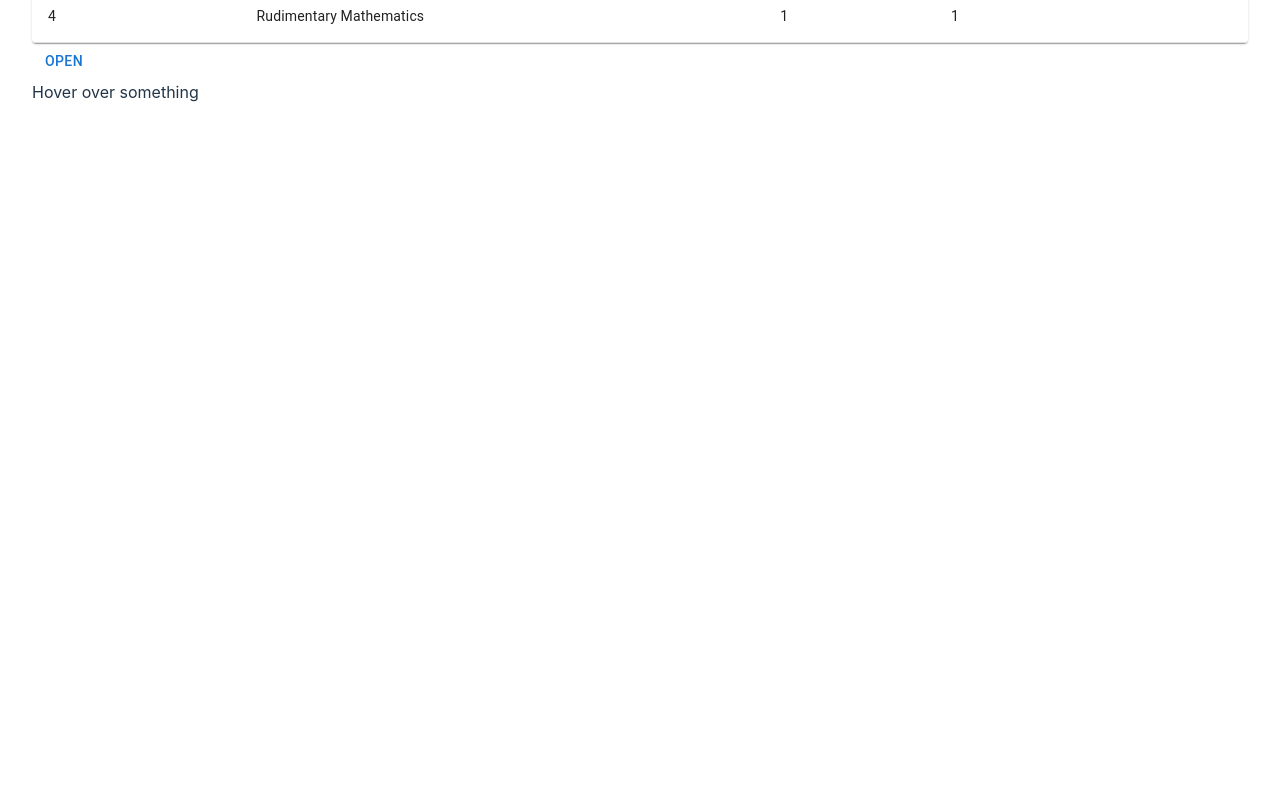
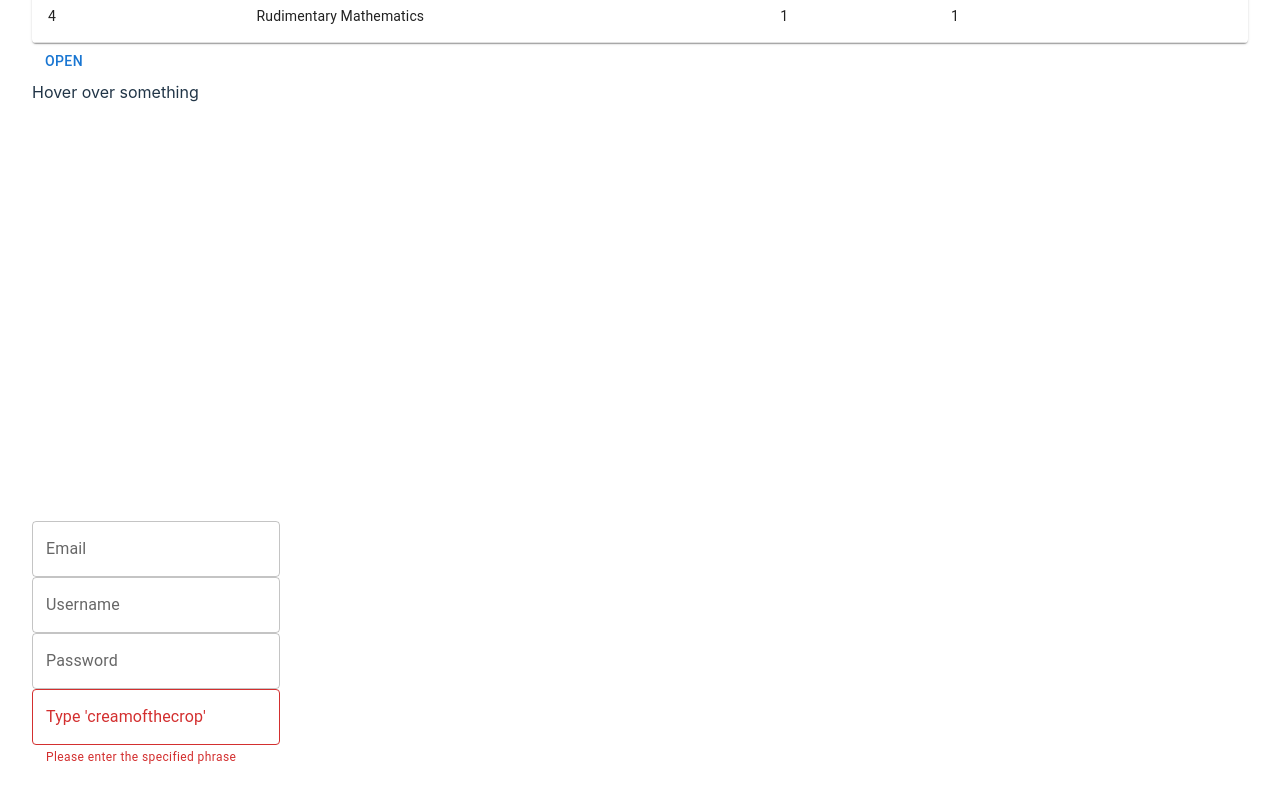
Before and after one commit to daze-dream/messing-with-useHookTs, a React (Vite) app: page / in a window 1280 px wide. Shown: the part 311-1111 px from the top of the page. Before the commit the page ends 864 px from the top, so only its background shows below. Built offline with nearby package versions, Linux system fonts and the light colour scheme.

Commit message:
random shit

```diff
--- a/package.json
+++ b/package.json
@@ -18,6 +18,8 @@
     "@types/react-router-dom": "^5.3.3",
     "localforage": "^1.10.0",
     "match-sorter": "^6.3.1",
+    "openapi-types": "^12.1.3",
+    "openapi-typescript": "^6.5.5",
     "react": "^18.2.0",
     "react-dom": "^18.2.0",
     "react-router-dom": "^6.14.2",
--- a/src/App.tsx
+++ b/src/App.tsx
@@ -6,6 +6,7 @@ import {
 } from "./TableWithDynamicRowSpan";
 import { Button, Drawer } from "@mui/material";
 import { useRef, useState } from "react";
+import ComplexForm from "./tryingReducers";
 
 function App() {
   const ref = useRef(null);
@@ -86,6 +87,8 @@ function App() {
         </Button>
         <div>{hoveredItem}</div>
       </div>
+      <div></div>
+      <ComplexForm></ComplexForm>
     </>
   );
 }
--- /dev/null
+++ b/src/tryingReducers.tsx
@@ -0,0 +1,113 @@
+import React, { useReducer } from "react";
+import TextField from "@mui/material/TextField";
+import Button from "@mui/material/Button";
+import { FormControl, FormLabel } from "@mui/material";
+
+const VALIDATION_FORM_STRING: string = "creamofthecrop";
+
+enum FormActionTypes {
+  TEXT_FIELD_CHANGED = "TEXT_FIELD_CHANGED",
+  VALIDATION_CHANGED = "VALIDATION_CHANGED",
+}
+
+type FormAction = {
+  type: FormActionTypes;
+  field: keyof FormData;
+  payload: any;
+};
+
+type FormData = {
+  email: string;
+  password: string;
+  username: string;
+  validation: string;
+  isValidationCorrect: boolean;
+  validationTouched: boolean;
+};
+
+function formReducer(previousState: FormData, action: FormAction): FormData {
+  console.log("ACTIOn", action.payload);
+
+  switch (action.type) {
+    case FormActionTypes.TEXT_FIELD_CHANGED: {
+      return {
+        ...previousState,
+        [action.field]: action.payload,
+      };
+    }
+    case FormActionTypes.VALIDATION_CHANGED: {
+      return {
+        ...previousState,
+        validation: action.payload,
+        isValidationCorrect: action.payload === VALIDATION_FORM_STRING,
+        validationTouched: true,
+      };
+    }
+    default:
+      return previousState;
+  }
+}
+
+function ComplexForm(): JSX.Element {
+  const initialState: FormData = {
+    email: "",
+    password: "",
+    username: "",
+    validation: "",
+    isValidationCorrect: false,
+    validationTouched: false,
+  };
+
+  const [formState, dispatch] = useReducer(formReducer, initialState);
+
+  function handleTextFieldChange(
+    field: keyof FormData,
+    e: React.ChangeEvent<HTMLInputElement | HTMLTextAreaElement>
+  ) {
+    dispatch({
+      type: FormActionTypes.TEXT_FIELD_CHANGED,
+      field: field,
+      payload: e.target.value,
+    });
+  }
+
+  function handleValidationFieldChanged(
+    e: React.ChangeEvent<HTMLInputElement | HTMLTextAreaElement>
+  ) {
+    dispatch({
+      type: FormActionTypes.VALIDATION_CHANGED,
+      field: "validation",
+      payload: e.target.value,
+    });
+  }
+  return (
+    <div>
+      <FormControl>
+        <TextField
+          label={"Email"}
+          onChange={(e) => handleTextFieldChange("email", e)}
+          value={formState.email}
+        ></TextField>
+        <TextField
+          label={"Username"}
+          onChange={(e) => handleTextFieldChange("username", e)}
+          value={formState.username}
+        ></TextField>
+        <TextField
+          label={"Password"}
+          onChange={(e) => handleTextFieldChange("password", e)}
+          value={formState.password}
+        ></TextField>
+        <TextField
+          error={!formState.isValidationCorrect}
+          helperText={ !formState.isValidationCorrect && "Please enter the specified phrase"}
+          label={"Type 'creamofthecrop'"}
+          onChange={(e) => handleValidationFieldChanged(e)}
+          value={formState.validation}
+        ></TextField>
+      </FormControl>
+    </div>
+  );
+}
+
+export default ComplexForm;
--- a/tsconfig.json
+++ b/tsconfig.json
@@ -7,6 +7,8 @@
     "lib": ["ES2020", "DOM", "DOM.Iterable"],
     "module": "ESNext",
     "skipLibCheck": true,
+    "noPropertyAccessFromIndexSignature": true,
+    "noImplicitReturns": true,
 
     /* Bundler mode */
     "moduleResolution": "bundler",
```
Also changed, not shown: src/thing.ts (added, +40 -0 lines), src/types.ts (added, +38 -0 lines), test.html (added, +45 -0 lines), 1 other file (tests, documents, lock files or other folders).
